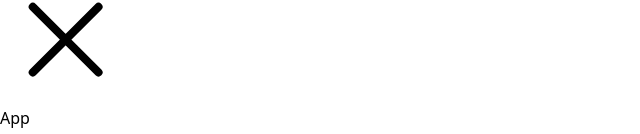
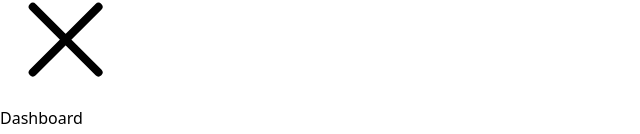
Before and after one commit to xiaoyoufung/FrostFlow, a React (Vite) app in the folder client/: page / in a window 1280 px wide. Shown: the part 1597-1731 px from the top of the page, without its empty margins (0-640 px from the left). Built offline with nearby package versions, Linux system fonts and the light colour scheme.

Commit message:
Styling Page.jsx

```diff
--- a/client/src/App.jsx
+++ b/client/src/App.jsx
@@ -1,18 +1,9 @@
-import Navbar from "./components/navbar/Navbar";
+import Page from "./components/Page";
 
 const App = () => {
   return (
     <>
-      <div className="min-h-full">
-        <Navbar />
-
-
-        <main>
-          <div className="mx-auto max-w-7xl px-4 py-6 sm:px-6 lg:px-8">
-            <div className="text-5xl ">App</div>
-          </div>
-        </main>
-      </div>
+      <Page title="Dashboard" description="Monitor every activity of your inventory" />
     </>
   );
 };
--- a/client/src/components/Page.jsx
+++ b/client/src/components/Page.jsx
@@ -1,19 +1,29 @@
-import PropTypes from 'prop-types';
+import PropTypes from "prop-types";
+import Navbar from "./navbar/Navbar";
 
-const Page = ({ title, description, children}) => {
+const Page = ({ title, description, children }) => {
   return (
     <>
-    <h1>{title}</h1>
-    <p>{description}</p>
-    {children}
+      <div className="min-h-full">
+        <Navbar />
+
+        <main>
+          <div className="mx-auto max-w-7xl px-4 py-6 sm:px-6 lg:px-8">
+
+            <h1 className="text-3xl font-semibold text-gray-900 pt-10">{title}</h1>
+            <p className="text-slate-700 my-2">{description}</p>
+            {children}
+          </div>
+        </main>
+      </div>
     </>
-  )
-}
+  );
+};
 
 Page.propTypes = {
-    title: PropTypes.string,
-    description: PropTypes.string,
-    children: PropTypes.node.isRequired,
-}
+  title: PropTypes.string,
+  description: PropTypes.string,
+  children: PropTypes.node.isRequired,
+};
 
-export default Page
+export default Page;
```
